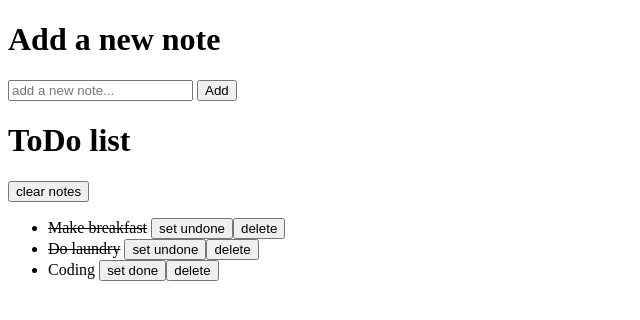
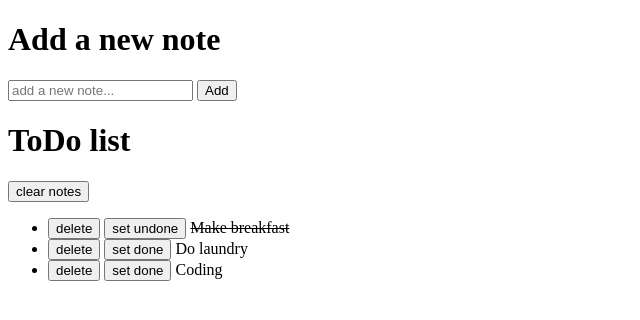
Before and after one commit to huuwulleop/todo-app, a React (Create React App) app: page / in a window 1280 px wide. Shown: the top 320 px of the page, without its empty margins (0-640 px from the left). Built offline with nearby package versions, Linux system fonts and the light colour scheme; data requests are answered from the project's data file.

Commit message:
Rearrange buttons

```diff
--- a/db.json
+++ b/db.json
@@ -7,7 +7,7 @@
     },
     {
       "content": "Do laundry",
-      "done": true,
+      "done": false,
       "id": 2
     },
     {
--- a/src/components/Note.js
+++ b/src/components/Note.js
@@ -4,10 +4,11 @@ const Note = ({ content, done, toggleNote, deleteNote }) => {
     return (
         <li>
             <div>
-                {done ? <s>{content}</s> : content}
+                <button onClick={deleteNote}>delete</button>
                 <span> </span>
                 <button onClick={toggleNote}>{done ? 'set undone' : 'set done'}</button>
-                <button onClick={deleteNote}>delete</button>
+                <span> </span>
+                {done ? <s>{content}</s> : content}
             </div>
         </li>
     )
```
